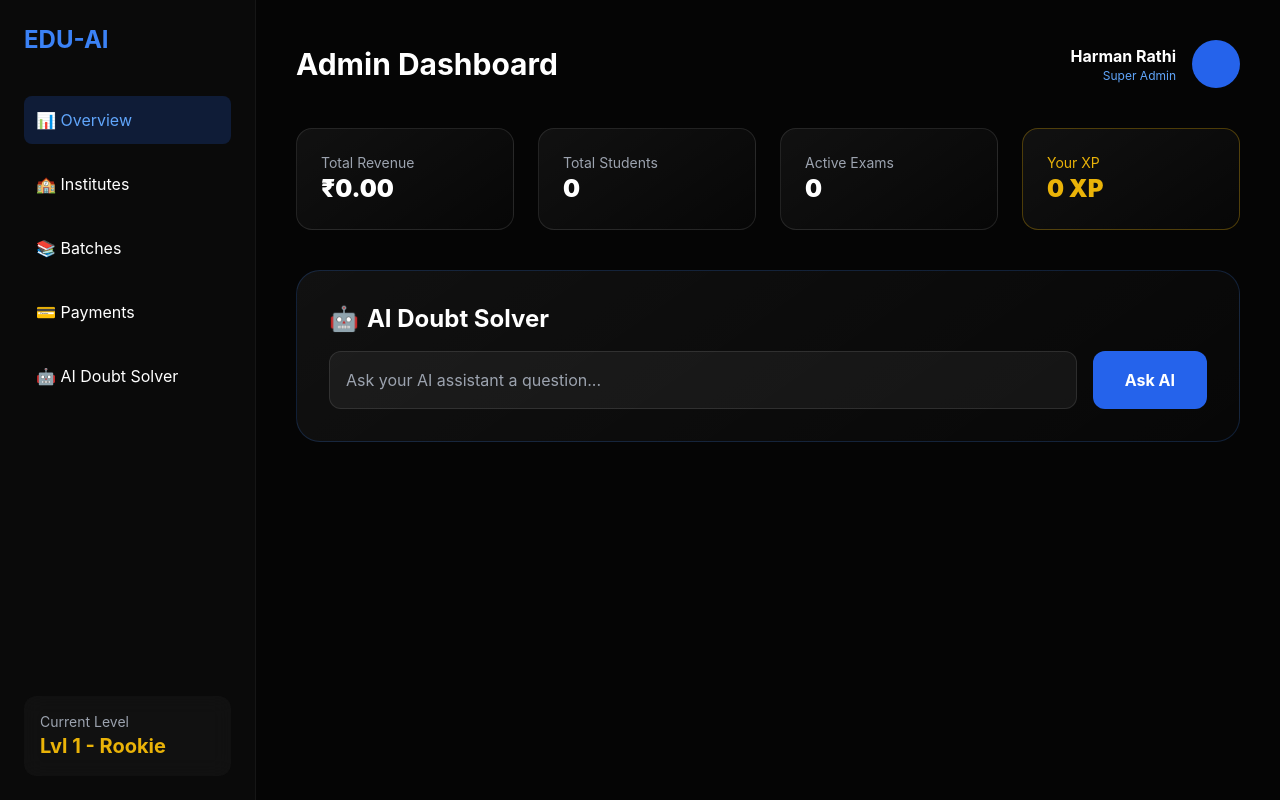
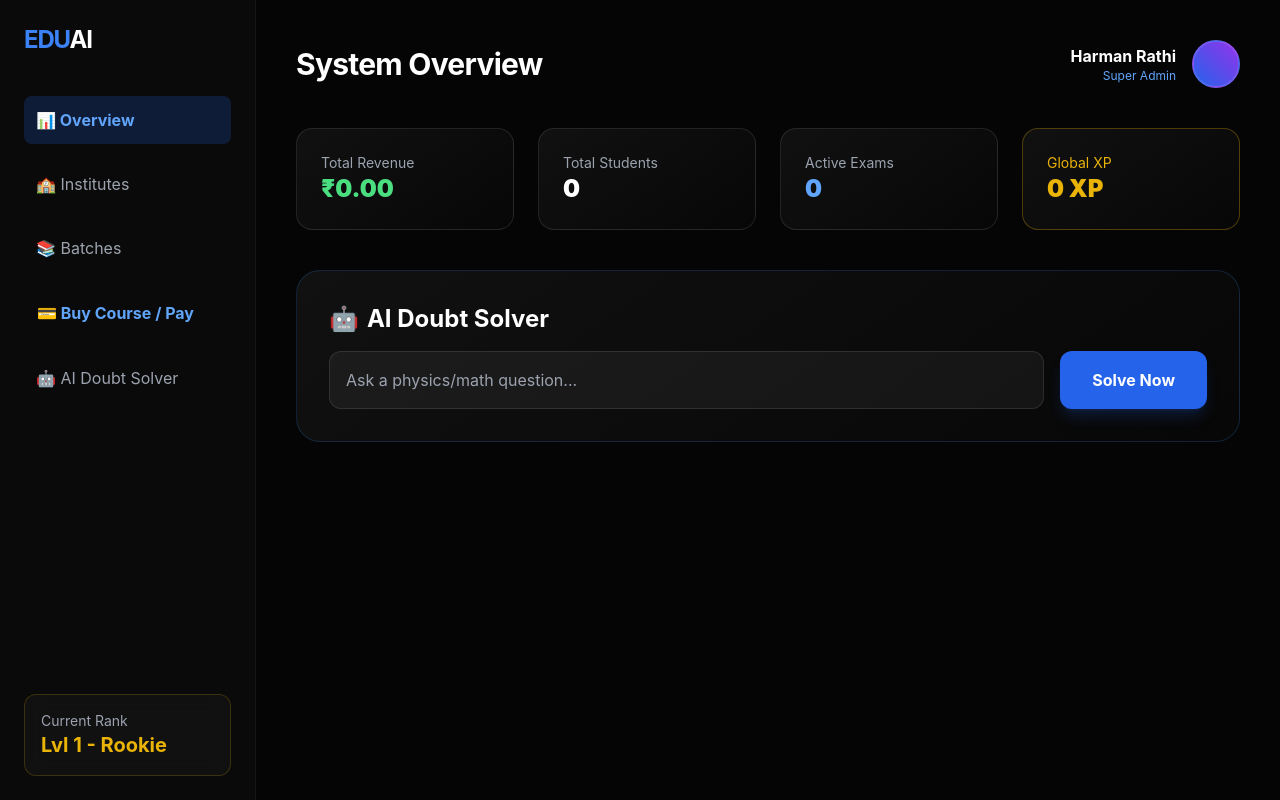
Before and after one commit to harmanrathi1556/edu-platform, a plain HTML site: page frontend/dashboard.html in a window 1280 px wide. Drawn offline with nearby package versions, Linux system fonts and the light colour scheme; no server answers.

Commit message:
Update dashboard.html

```diff
--- a/frontend/dashboard.html
+++ b/frontend/dashboard.html
@@ -12,37 +12,38 @@
     </style>
 </head>
 <body class="flex min-h-screen">
+
     <aside class="w-64 sidebar p-6 flex flex-col">
-        <div class="text-2xl font-bold mb-10 text-blue-500">EDU-AI</div>
+        <div class="text-2xl font-bold mb-10 text-blue-500 tracking-tighter">EDU<span class="text-white">AI</span></div>
         <nav class="space-y-4 flex-1">
-            <div class="p-3 bg-blue-600/20 text-blue-400 rounded-lg cursor-pointer">📊 Overview</div>
-            <div class="p-3 hover:bg-white/5 rounded-lg cursor-pointer transition">🏫 Institutes</div>
-            <div class="p-3 hover:bg-white/5 rounded-lg cursor-pointer transition">📚 Batches</div>
-            <div class="p-3 hover:bg-white/5 rounded-lg cursor-pointer transition">💳 Payments</div>
-            <div class="p-3 hover:bg-white/5 rounded-lg cursor-pointer transition">🤖 AI Doubt Solver</div>
+            <div onclick="location.reload()" class="p-3 bg-blue-600/20 text-blue-400 rounded-lg cursor-pointer font-bold">📊 Overview</div>
+            <div class="p-3 hover:bg-white/5 rounded-lg cursor-pointer transition text-gray-400">🏫 Institutes</div>
+            <div class="p-3 hover:bg-white/5 rounded-lg cursor-pointer transition text-gray-400">📚 Batches</div>
+            <div onclick="showPayment()" class="p-3 hover:bg-blue-500/20 border border-transparent hover:border-blue-500/50 rounded-lg cursor-pointer transition text-blue-400 font-bold">💳 Buy Course / Pay</div>
+            <div class="p-3 hover:bg-white/5 rounded-lg cursor-pointer transition text-gray-400">🤖 AI Doubt Solver</div>
         </nav>
-        <div class="mt-auto p-4 glass rounded-xl text-sm">
-            <p class="text-gray-400">Current Level</p>
+        <div class="mt-auto p-4 glass rounded-xl text-sm border border-yellow-500/20">
+            <p class="text-gray-400">Current Rank</p>
             <p id="userLevel" class="text-xl font-bold text-yellow-500">Lvl 1 - Rookie</p>
         </div>
     </aside>
 
     <main class="flex-1 p-10">
         <header class="flex justify-between items-center mb-10">
-            <h1 class="text-3xl font-bold">Admin Dashboard</h1>
+            <h1 class="text-3xl font-bold tracking-tight">System Overview</h1>
             <div class="flex items-center gap-4">
                 <div class="text-right">
                     <p class="font-bold" id="userNameDisplay">Harman Rathi</p>
                     <p class="text-xs text-blue-400">Super Admin</p>
                 </div>
-                <div class="w-12 h-12 bg-blue-600 rounded-full"></div>
+                <div class="w-12 h-12 bg-gradient-to-tr from-blue-600 to-purple-600 rounded-full border-2 border-white/10"></div>
             </div>
         </header>
 
         <div class="grid grid-cols-1 md:grid-cols-4 gap-6 mb-10">
             <div class="stat-card p-6 rounded-2xl">
                 <p class="text-gray-400 text-sm">Total Revenue</p>
-                <p id="totalRevenue" class="text-2xl font-black">₹0.00</p>
+                <p id="totalRevenue" class="text-2xl font-black text-green-400">₹0.00</p>
             </div>
             <div class="stat-card p-6 rounded-2xl">
                 <p class="text-gray-400 text-sm">Total Students</p>
@@ -50,10 +51,10 @@
             </div>
             <div class="stat-card p-6 rounded-2xl">
                 <p class="text-gray-400 text-sm">Active Exams</p>
-                <p class="text-2xl font-black">0</p>
+                <p class="text-2xl font-black text-blue-400">0</p>
             </div>
             <div class="stat-card p-6 rounded-2xl border-yellow-500/30">
-                <p class="text-yellow-500 text-sm">Your XP</p>
+                <p class="text-yellow-500 text-sm">Global XP</p>
                 <p id="userXP" class="text-2xl font-black text-yellow-500">0 XP</p>
             </div>
         </div>
@@ -63,16 +64,39 @@
                 <span>🤖</span> AI Doubt Solver
             </h2>
             <div class="flex gap-4">
-                <input id="aiQuestion" type="text" placeholder="Ask your AI assistant a question..."
-                       class="flex-1 bg-white/5 border border-white/10 p-4 rounded-xl focus:outline-none focus:border-blue-500">
-                <button onclick="askAI()" class="bg-blue-600 px-8 py-4 rounded-xl font-bold hover:bg-blue-700 transition">
-                    Ask AI
+                <input id="aiQuestion" type="text" placeholder="Ask a physics/math question..."
+                       class="flex-1 bg-white/5 border border-white/10 p-4 rounded-xl focus:outline-none focus:border-blue-500 text-white">
+                <button onclick="askAI()" class="bg-blue-600 px-8 py-4 rounded-xl font-bold hover:bg-blue-700 transition shadow-lg shadow-blue-600/20">
+                    Solve Now
                 </button>
             </div>
-            <div id="aiResponse" class="mt-6 p-6 bg-blue-900/10 border border-blue-500/10 rounded-2xl hidden text-blue-100">
-                </div>
+            <div id="aiResponse" class="mt-6 p-6 bg-blue-900/10 border border-blue-500/10 rounded-2xl hidden text-blue-100 leading-relaxed">
+            </div>
         </div>
     </main>
+
+    <div id="paymentModal" class="fixed inset-0 bg-black/90 backdrop-blur-xl hidden flex items-center justify-center p-6 z-50">
+        <div class="glass p-8 rounded-3xl w-full max-w-lg border border-white/10 relative">
+            <button onclick="hidePayment()" class="absolute top-4 right-4 text-gray-400 hover:text-white text-2xl">✕</button>
+            <h2 class="text-3xl font-bold mb-2">QR Payment</h2>
+            <p class="text-gray-400 mb-6 text-sm">Scan, pay via UPI, and upload screenshot link.</p>
+            <div class="flex justify-center mb-6 p-4 bg-white rounded-2xl">
+                <img src="https://api.qrserver.com/v1/create-qr-code/?size=200x200&data=PAY_HARMAN_RATHI" alt="QR" class="w-40 h-40">
+            </div>
+            <div class="space-y-4">
+                <input id="payAmount" type="number" placeholder="Amount (INR)" class="w-full bg-white/5 border border-white/10 p-4 rounded-xl text-white">
+                <input id="qrUrl" type="text" placeholder="Screenshot Link (e.g. imgbb.com link)" class="w-full bg-white/5 border border-white/10 p-4 rounded-xl text-white">
+                <select id="selectedBatch" class="w-full bg-white/5 border border-white/10 p-4 rounded-xl text-gray-300">
+                    <option value="batch_jee_2026">JEE Star Batch</option>
+                    <option value="batch_neet_2026">NEET Pro Batch</option>
+                </select>
+                <input id="couponCode" type="text" placeholder="Coupon Code (Optional)" class="w-full bg-white/5 border border-white/10 p-4 rounded-xl text-white">
+                <button id="paySubmitBtn" onclick="submitPayment()" class="w-full bg-blue-600 py-4 rounded-2xl font-black text-lg hover:bg-blue-700 transition">
+                    Submit Payment
+                </button>
+            </div>
+        </div>
+    </div>
 
     <script src="dashboard.js"></script>
 </body>
```
